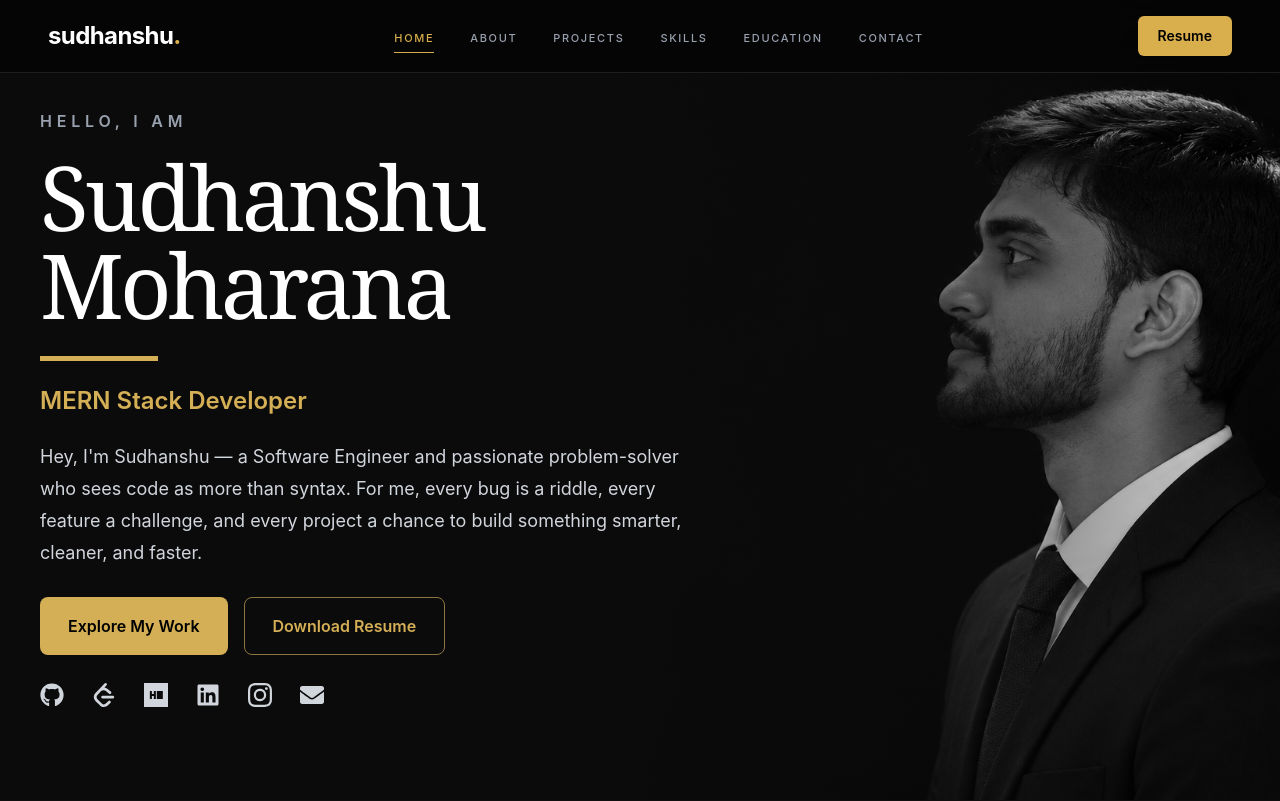
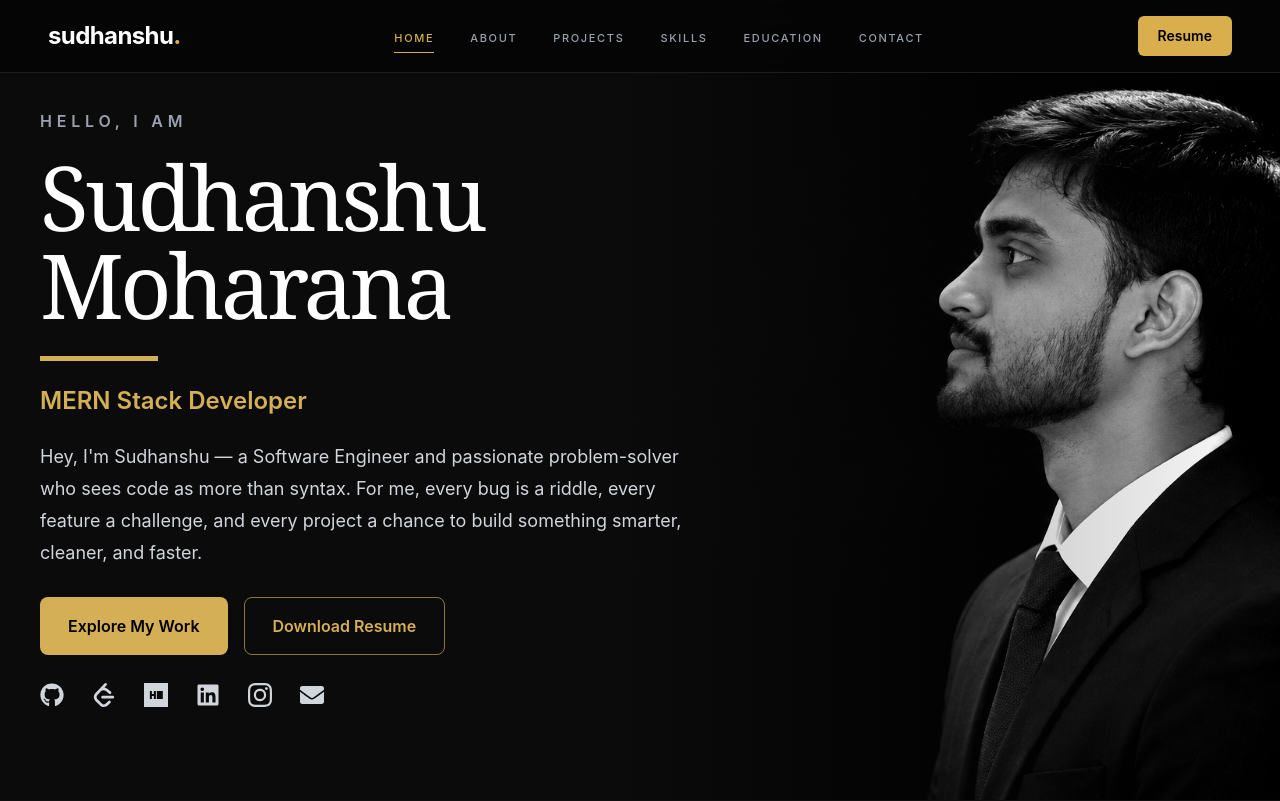
Before and after one commit to MoharanaSudhanshu/portfolio, a React (Vite) app: page / in a window 1280 px wide. Shown: the top 801 px of the page. Built offline with nearby package versions, Linux system fonts and the light colour scheme.

Commit message:
Refactor Hero component for improved layout
Updated the Hero component to enhance styling and structure.

```diff
--- a/src/components/Hero.jsx
+++ b/src/components/Hero.jsx
@@ -70,10 +70,12 @@ function Hero() {
 
       md:w-full
       md:object-[65%_center]
+      md:brightness-125
+      md:contrast-110
     "
   />
 
-        {/* Mobile portrait blending */}
+  {/* Mobile: retain the bottom fade */}
   <div
     className="
       absolute
@@ -86,17 +88,17 @@ function Hero() {
     "
   />
 
-        {/* Desktop portrait blending */}
+  {/* Desktop: blend only the left edge, not the face */}
   <div
     className="
       absolute
       inset-0
       hidden
+      md:block
       bg-gradient-to-r
       from-[#0b0b0b]
-            via-[#0b0b0b]/50
+      via-[#0b0b0b]/25
       to-transparent
-            md:block
     "
   />
 </div>
```
Lines whose indentation alone changed are shown as unchanged.
